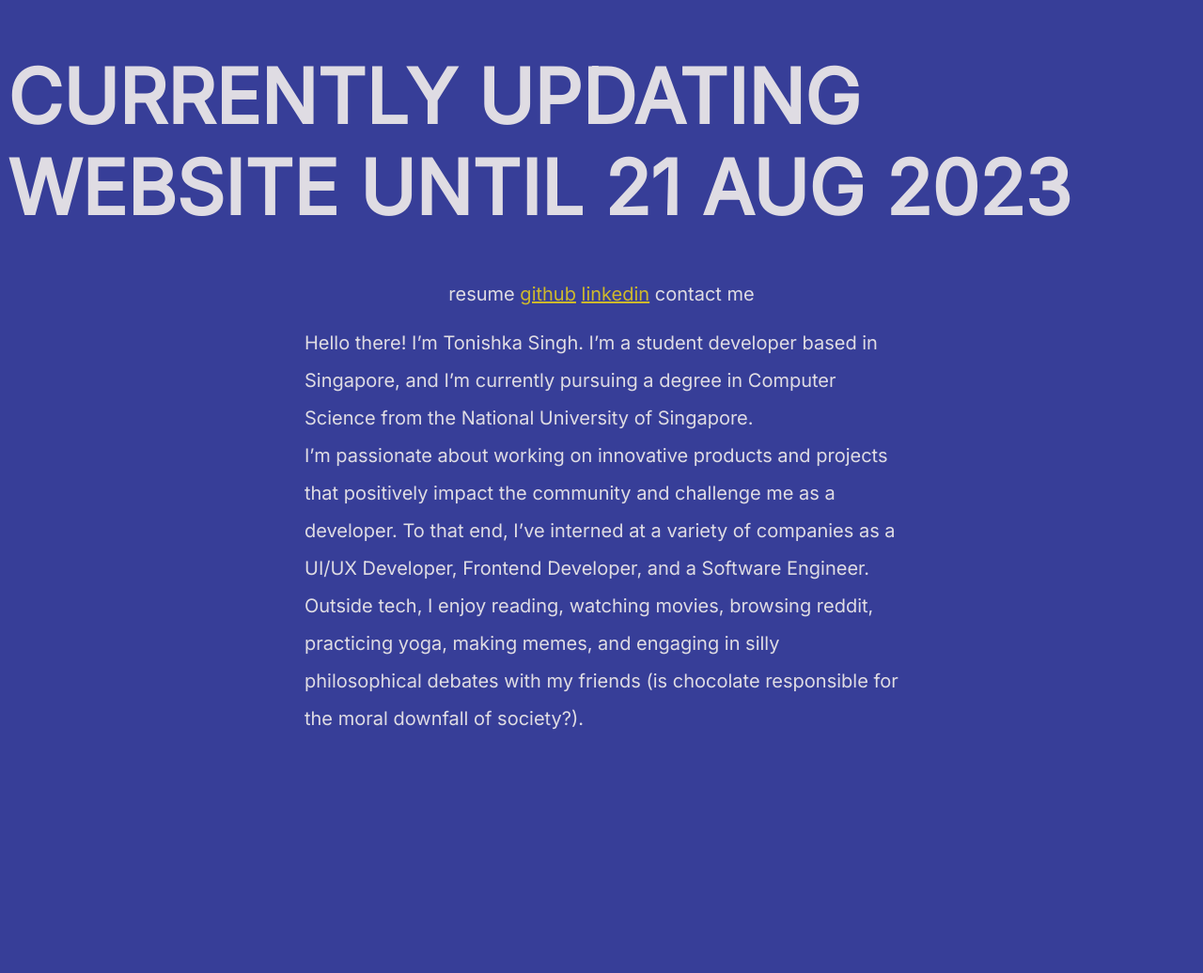
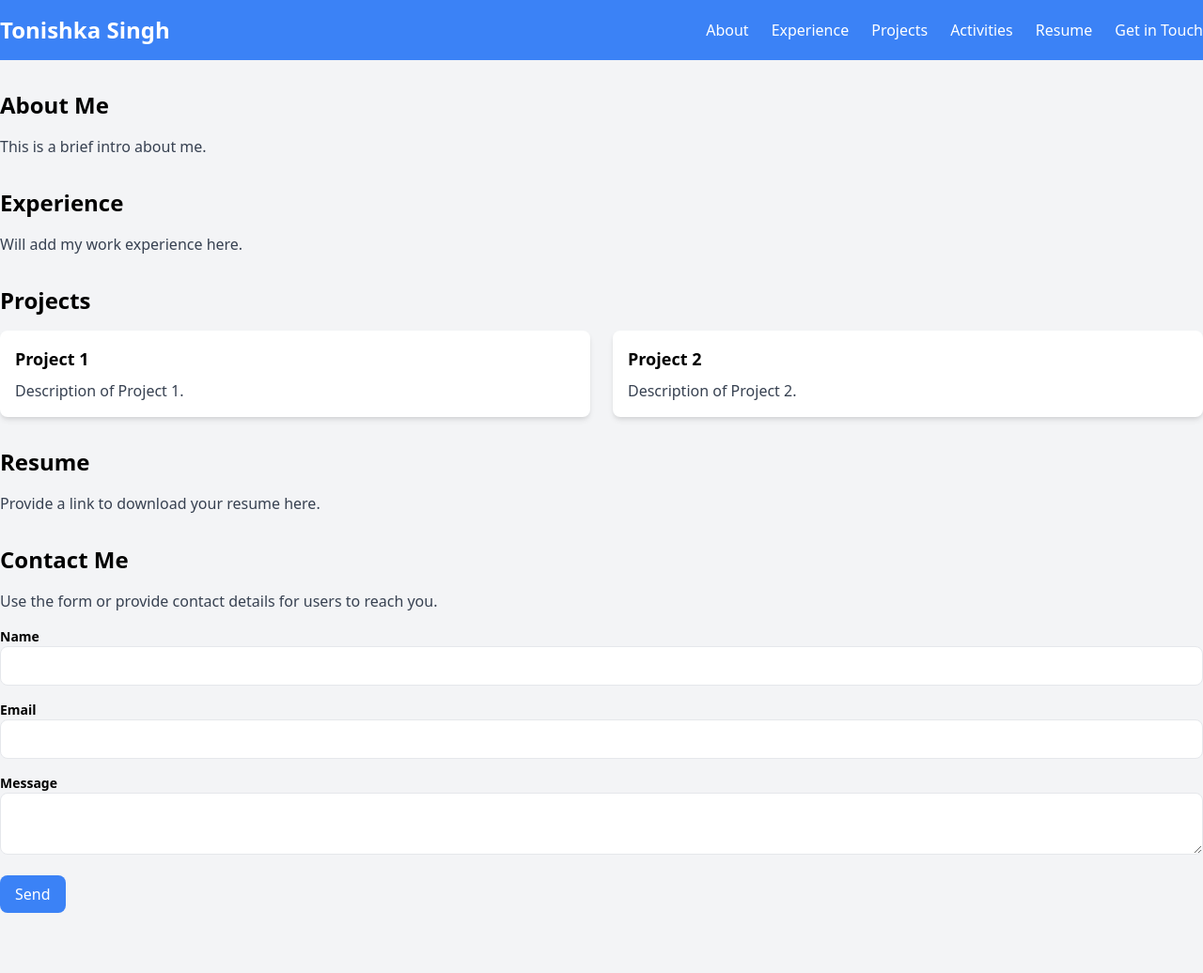
Before and after one commit to tonishka/tonishka.github.io, a Jekyll site: the page index.html, which Jekyll copies as it is, in a window 1280 px wide. Shown: the whole page at 94% size. Built offline with Jekyll 4.4.1, drawn with Linux system fonts in a browser that asks for light colours; before the commit the page ends 900 px from its top, so only the background shows below that.

Commit message:
Add new code

```diff
--- a/index.html
+++ b/index.html
@@ -1,81 +1,101 @@
 <!DOCTYPE html>
-<html>
+<html lang="en">
 <head>
-<meta http-equiv="Content-Type" content="text/html;charset=UTF-8" />
-<title>Tonishka Singh</title>
-<link rel="preconnect" href="https://fonts.googleapis.com">
-<link rel="preconnect" href="https://fonts.gstatic.com" crossorigin>
-<link href="https://fonts.googleapis.com/css2?family=Inter" rel="stylesheet">
-<style type="text/css">
-body {
-	font-size: 40px;
-	background: #373e98;
-    background-size:cover;
-    font-family:Inter;
-    color:#dfdce3;
-}
+  <meta charset="UTF-8">
+  <meta name="viewport" content="width=device-width, initial-scale=1.0">
+  <link href="https://cdn.jsdelivr.net/npm/tailwindcss@2.2.15/dist/tailwind.min.css" rel="stylesheet">
+  <title>Your Portfolio</title>
+</head>
+<body class="bg-gray-100 font-sans">
+  <header class="bg-blue-500 text-white py-4">
+    <div class="container mx-auto flex justify-between items-center">
+      <h1 class="text-2xl font-bold">Tonishka Singh</h1>
+      <nav>
+        <ul class="flex space-x-6">
+          <li><a href="#about" class="hover:text-blue-300">About</a></li>
+          <li><a href="#experience" class="hover:text-blue-300">Experience</a></li>
+          <li><a href="#projects" class="hover:text-blue-300">Projects</a></li>
+		  <li><a href="#activities" class="hover:text-blue-300">Activities</a></li>
+          <li><a href="#resume" class="hover:text-blue-300">Resume</a></li>
+          <li><a href="#contact" class="hover:text-blue-300">Get in Touch</a></li>
+        </ul>
+      </nav>
+    </div>
+  </header>
 
-#container {
-	margin: 50px 0 0 0;
-	text-align: center;
-	font-weight: bold;
-}
+  <main class="container mx-auto py-8">
+    <!-- About Section -->
+    <section id="about" class="mb-8">
+      <h2 class="text-2xl font-semibold mb-4">About Me</h2>
+      <p class="text-gray-700">This is a brief intro about me.</p>
+    </section>
 
-#text {
-	display: inline-block;
-	color: #f16775;
-	border-right: 3px solid #2980b9;
-	font-weight: bold;
-}
+    <!-- Experience Section -->
+    <section id="experience" class="mb-8">
+      <h2 class="text-2xl font-semibold mb-4">Experience</h2>
+      <p class="text-gray-700">Will add my work experience here.</p>
+    </section>
 
-#intro {
-	font-size: 20px;
-	margin-left: 25%;
-	margin-right: 25%;
-	display: inline-block;
-	text-align: left;
-	line-height: 200%;
-}
+    <!-- Projects Section -->
+    <section id="projects" class="mb-8">
+      <h2 class="text-2xl font-semibold mb-4">Projects</h2>
+      <div class="grid grid-cols-2 gap-6">
+        <div class="bg-white p-4 shadow-md rounded-lg">
+          <h3 class="text-lg font-semibold mb-2">Project 1</h3>
+          <p class="text-gray-700">Description of Project 1.</p>
+        </div>
+        <div class="bg-white p-4 shadow-md rounded-lg">
+          <h3 class="text-lg font-semibold mb-2">Project 2</h3>
+          <p class="text-gray-700">Description of Project 2.</p>
+        </div>
+        <!-- Add more projects here -->
+      </div>
+    </section>
 
-#links {
-	font-size: 20px;
-	text-align: center;
-}
+    <!-- Resume Section -->
+    <section id="resume" class="mb-8">
+      <h2 class="text-2xl font-semibold mb-4">Resume</h2>
+      <p class="text-gray-700">Provide a link to download your resume here.</p>
+    </section>
 
-a:link {
-	color: #ceb92c;
-}
+    <!-- Contact Section -->
+    <section id="contact" class="mb-8">
+      <h2 class="text-2xl font-semibold mb-4">Contact Me</h2>
+      <p class="text-gray-700">Use the form or provide contact details for users to reach you.</p>
+      <form class="mt-4">
+        <div class="mb-4">
+          <label class="block text-sm font-semibold" for="name">Name</label>
+          <input type="text" id="name" name="name" class="w-full px-3 py-2 border rounded-lg">
+        </div>
+        <div class="mb-4">
+          <label class="block text-sm font-semibold" for="email">Email</label>
+          <input type="email" id="email" name="email" class="w-full px-3 py-2 border rounded-lg">
+        </div>
+        <div class="mb-4">
+          <label class="block text-sm font-semibold" for="message">Message</label>
+          <textarea id="message" name="message" class="w-full px-3 py-2 border rounded-lg"></textarea>
+        </div>
+        <button type="submit" class="bg-blue-500 text-white px-4 py-2 rounded-lg">Send</button>
+      </form>
+    </section>
+	<script>
+		document.getElementById("contact-form").addEventListener("submit", function (e) {
+		  e.preventDefault();
 
-a:visited {
-	color: #ceb92c;
-}
+		  const name = document.getElementById("name").value;
+		  const email = document.getElementById("email").value;
+		  const message = document.getElementById("message").value;
 
-</style>
-</head>
+		  // Here you can add code to send the form data to a server or perform other actions.
+		  // For now, let's just show an alert.
+		  alert(`Thank you, ${name}!\nYour message has been sent.`);
 
-<body>
-
-<h1> CURRENTLY UPDATING WEBSITE UNTIL 21 AUG 2023 </h1>
-
-<div id="links">
-	<a>resume</a>
-	<a href="https://github.com/tonishka">github</a>
-	<a href="https://linkedin.com/in/tonishkasingh">linkedin</a>
-	<a>contact me</a>
-</div>
-
-<div id="intro">
-	<p>
-		Hello there! I’m Tonishka Singh.
-		 I’m a student developer based in Singapore,
-		 and I’m currently pursuing a degree in Computer Science from the National University of Singapore. <br>
-
-		 I’m passionate about working on innovative products and projects that positively impact the community and challenge me as a developer.
-		  To that end, I’ve interned at a variety of companies as a UI/UX Developer, Frontend Developer, and a Software Engineer. <br>
-
-		Outside tech, I enjoy reading, watching movies, browsing reddit, practicing yoga, making memes,
-		and engaging in silly philosophical debates with my friends (is chocolate responsible for the moral downfall of society?).
-		</p>
-</div>
+		  // Clear the form fields
+		  document.getElementById("name").value = "";
+		  document.getElementById("email").value = "";
+		  document.getElementById("message").value = "";
+		});
+	  </script>
+  </main>
 </body>
 </html>
```
